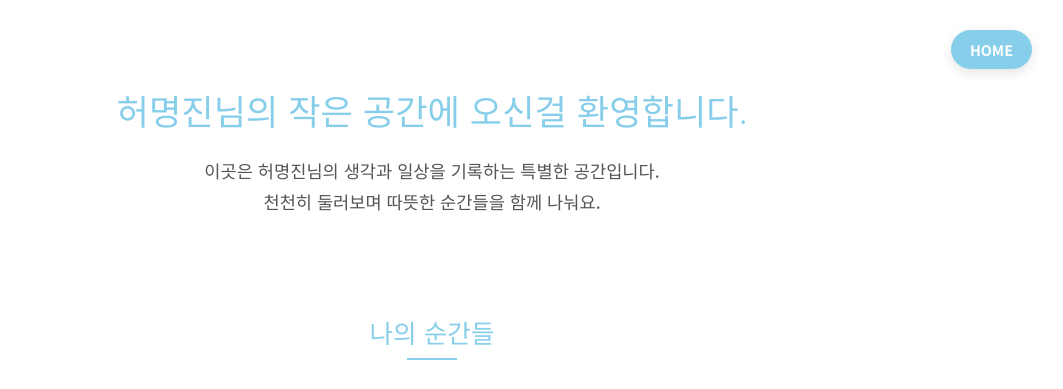
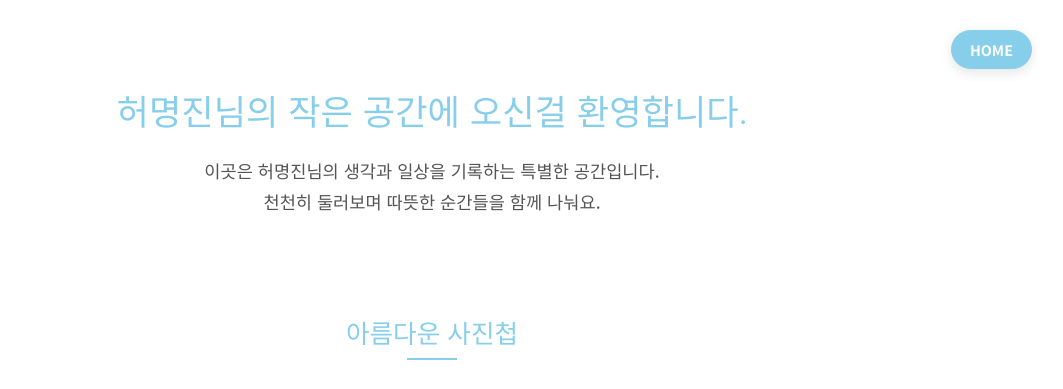
Before and after one commit to ITmen84MJ/korean-style-website, a plain HTML site: page index.html in a window 1280 px wide. Shown: the top 389 px of the page, without its empty margins (208-1271 px from the left). Drawn offline with Linux system fonts and the light colour scheme; grey boxes are pictures that could not be loaded.

Commit message:
Change gallery title to Beautiful Photo Album

```diff
--- a/index.html
+++ b/index.html
@@ -21,7 +21,7 @@
             </section>
 
             <section class="gallery">
-                <h3>나의 순간들</h3>
+                <h3>아름다운 사진첩</h3>
                 <div class="gallery-grid">
                     <div class="gallery-item"><img src="https://picsum.photos/seed/chiang-mai-green/400/400" alt="치앙마이 우기(Green Season)의 풍경"></div>
                     <div class="gallery-item"><img src="https://picsum.photos/seed/chiang-mai-waterfall/400/400" alt="치앙마이의 폭포"></div>
```
